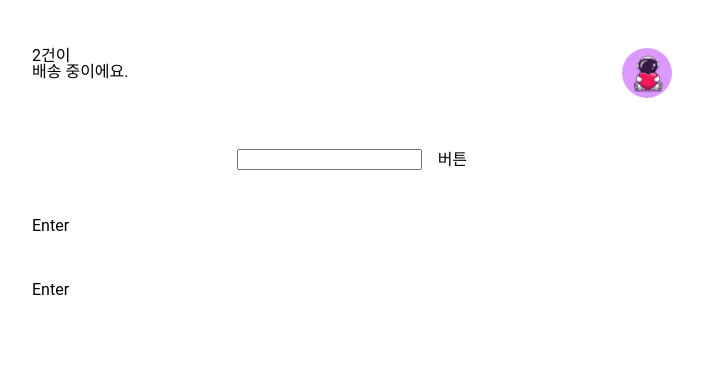
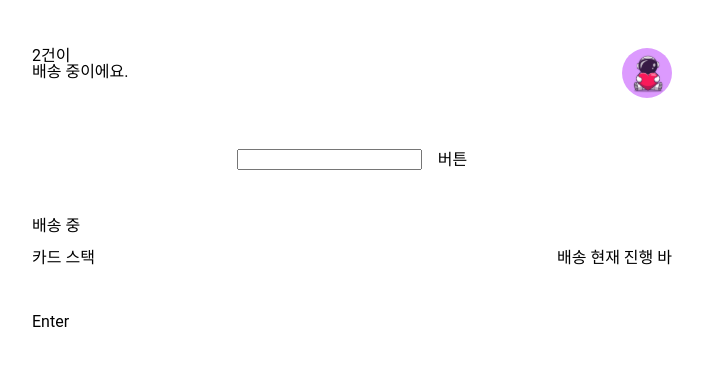
Before and after one commit to gdsc-ssu/ssung-delivery-frontend, a React (Vite) app in the folder packages/app/user-client/: page / in a window 1280 px wide. Shown: the top 366 px of the page, without its empty margins (288-991 px from the left). Built offline with nearby package versions, Linux system fonts and the light colour scheme.

Commit message:
style: 배송 중 영역 초안 세팅

```diff
--- a/packages/app/user-client/src/App/App.shipping.tsx
+++ b/packages/app/user-client/src/App/App.shipping.tsx
@@ -1,9 +1,20 @@
 import { memo } from 'react'
+import { Flex, Spacer } from '../component/Layout'
+import { SubTitle } from '../component/Text'
 
 const Shipping = () => {
   // 배송 중인 정보 카드 스택
   // 배송 중인 정보 카드 위치 (진행 상태)
-  return <div>Enter</div>
+  return (
+    <div>
+      <SubTitle>배송 중</SubTitle>
+      <Spacer height="1rem" />
+      <Flex justifyContent={'space-between'}>
+        <div>카드 스택</div>
+        <div>배송 현재 진행 바</div>
+      </Flex>
+    </div>
+  )
 }
 
 export default memo(Shipping)
```
Also changed, not shown: 1 other file (tests, documents, lock files or other folders).
